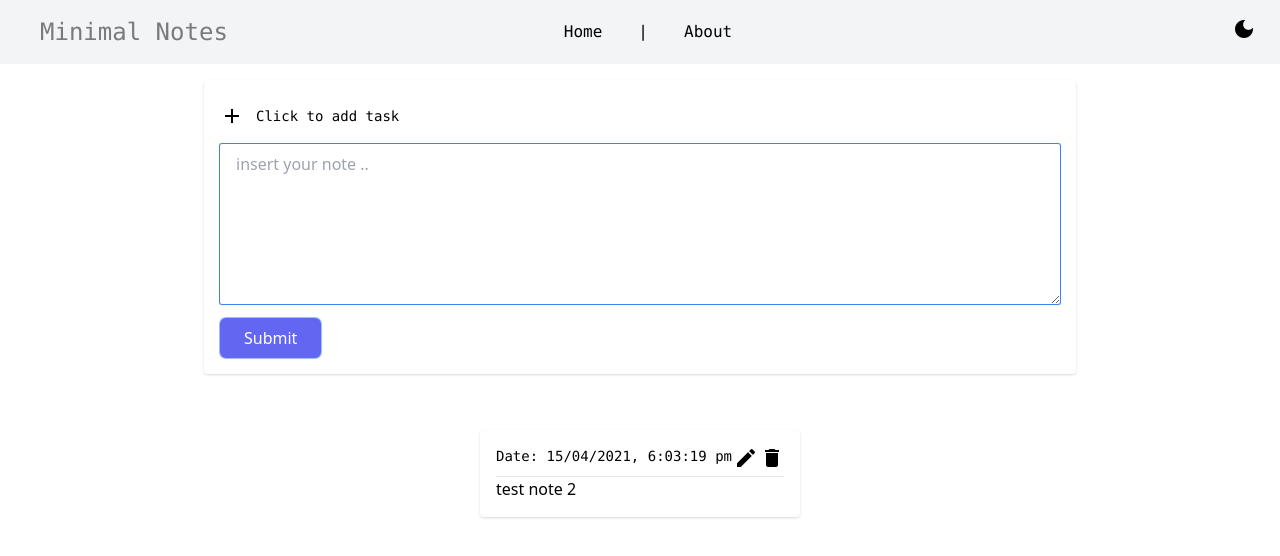
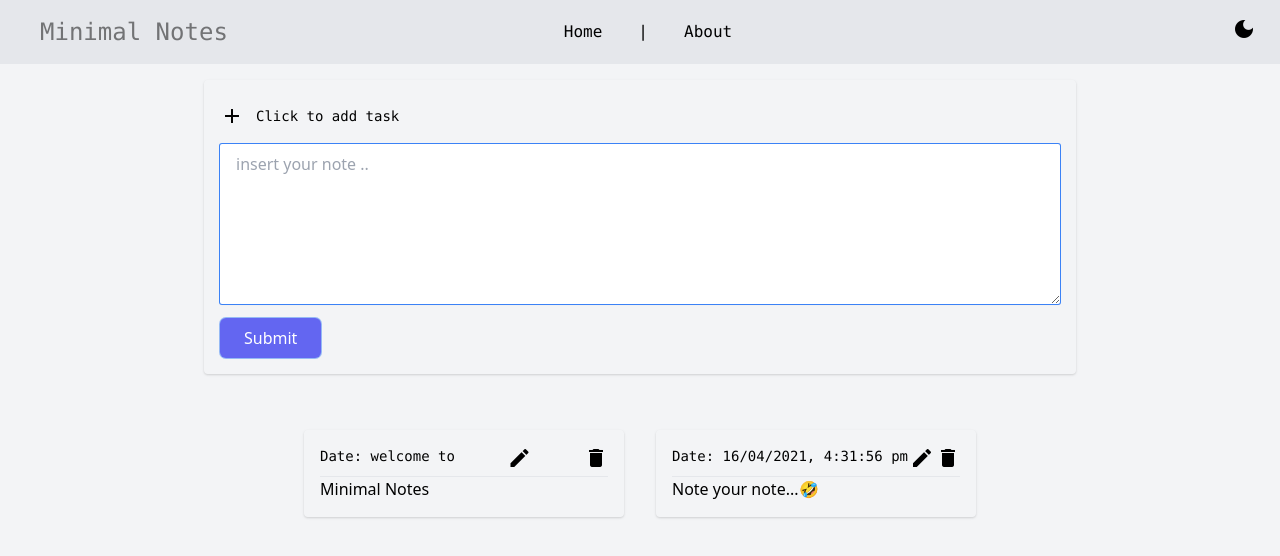
Before and after one commit to jakkapongqcue/INT203_62130500014_Groupwork_SPA, a Vue app: page / in a window 1280 px wide. Shown: the top 556 px of the page. Built offline with nearby package versions, Linux system fonts and the light colour scheme; data requests are answered from the project's data file.

Commit message:
62130500014[Edit] delete mehtods (use axios), About.vue

```diff
--- a/db.json
+++ b/db.json
@@ -1,9 +1,14 @@
 {
   "NoteBooks": [
     {
-      "note": "test note 2",
-      "datetime": "15/04/2021, 6:03:19 pm",
-      "id": 1
+      "note": "Minimal Notes",
+      "datetime": "welcome to",
+      "id": 26
+    },
+    {
+      "note": "Note your note...🤣",
+      "datetime": "16/04/2021, 4:31:56 pm",
+      "id": 27
     }
   ]
 }
--- a/package.json
+++ b/package.json
@@ -11,6 +11,7 @@
     "dependencies": {
         "@tailwindcss/postcss7-compat": "^2.0.2",
         "autoprefixer": "^9",
+        "axios": "^0.21.1",
         "core-js": "^3.6.5",
         "postcss": "^7",
         "tailwindcss": "npm:@tailwindcss/postcss7-compat@^2.0.2",
--- a/src/assets/tailwind.css
+++ b/src/assets/tailwind.css
@@ -3,7 +3,7 @@
  @tailwind utilities;
 
  .navbar {
-     @apply flex justify-center items-center fixed w-full space-x-4 p-4 top-0 h-16 px-4 font-mono bg-gray-100 dark:bg-gray-800 dark:text-white transition-colors duration-700 ease-out
+     @apply flex justify-center items-center fixed w-full space-x-4 p-4 top-0 h-16 px-4 font-mono bg-gray-200 dark:bg-gray-800 dark:text-white transition-colors duration-700 ease-out
  }
 
  .light-dark-btn {
@@ -19,7 +19,7 @@
  }
 
  .bg-darkteme {
-     @apply dark:bg-gray-900 dark:text-gray-300 bg-white transition-colors duration-700 ease-out
+     @apply dark:bg-gray-900 dark:text-gray-300 bg-gray-100 transition-colors duration-700 ease-out
  }
 
  .textArea{
--- a/src/views/About.vue
+++ b/src/views/About.vue
@@ -2,13 +2,23 @@
   <div class="container mx-auto">
     <div class="grid grid-cols-1 md:grid-cols-2 h-screen">
       <div class="max-h-96 md:h-screen">
-        <img
-          class="w-screen h-screen object-cover object-top"
-          src="https://images.pexels.com/photos/270373/pexels-photo-270373.jpeg?auto=compress&cs=tinysrgb&dpr=2&h=650&w=940"
-          alt=""
-        />
+        <div class="w-full h-screen object-cover object-top overflow-auto bg-cover" style="background-image: url(https://images.pexels.com/photos/270373/pexels-photo-270373.jpeg?auto=compress&cs=tinysrgb&dpr=2&h=650&w=940)">
+            <div class="flex flex-wrap mt-20 ">
+              <div class="container p-4 max-w-xs shadow rounded m-4 bg-gray-100 dark:bg-gray-800 dark:text-gray-200"
+                v-for="notes in dataNote" :key="notes.datetime" >
+                  <div class="flex p-0 border-b">
+                      <span class="font-mono text-sm">Date: {{ notes.datetime }}</span>
+                  </div>
+                  <ul>
+                      <li>
+                      <span>{{ notes.note }}</span>
+                      </li>
+                  </ul>
+              </div>
+            </div>
+        </div>
       </div>
-      <div class="flex bg-white dark:bg-gray-900 p-10">
+      <div class="flex bg-gray-100 dark:bg-gray-900 p-10 hidden md:inline-flex">
         <div class="mb-auto mt-auto max-w-lg">
           <h1 class="text-3xl uppercase">{{name}}</h1>
           <p class="font-semibold mb-5">KMUTT, SIT</p>
@@ -21,25 +31,37 @@
       </div>
     </div>
   </div>
-
 </template>
 
 <script>
-
+const axios = require("axios");
 
 export default {
   data() {
     return {
-      name:"Jakkapong Praditthanachot",
+      name: "Jakkapong Praditthanachot",
+      dataNote: [],
+      url: "http://localhost:5000/NoteBooks",
     };
   },
   methods: {
     opne() {
       if (confirm("open github.com/jakkapongqcue")) {
-        window.open("https://github.com/jakkapongqcue/INT203_62130500014_Groupwork_SPA")
+        window.open(
+          "https://github.com/jakkapongqcue/INT203_62130500014_Groupwork_SPA"
+        );
       } else {
         close;
       }
+    },
+    fetchData() {
+      axios.get(this.url).then((response) => {
+        this.dataNote = response.data;
+        console.log(this.dataNote);
+        return response.data;
+      }).catch((error) => {
+        console.log(error)
+      })
     },
   },
   computed: {
@@ -48,5 +70,8 @@ export default {
       return t.toLocaleString("en-GB", { hour12: true });
     },
   },
+  created() {
+    this.fetchData();
+  },
 };
 </script>
--- a/src/views/Note.vue
+++ b/src/views/Note.vue
@@ -35,6 +35,7 @@
 
 <script>
 import AddCard from "@/components/AddCard.vue";
+const axios = require("axios");
 
 export default {
   components: {
@@ -130,17 +131,28 @@ export default {
       }
     },
 
-    async deleteData(deleteid) {
-      try {
-        await fetch(`${this.url}/${deleteid}`, {
-          method: "DELETE",
-        });
+    //  deleteData(deleteid) {
+    //   try {
+    //     await fetch(`${this.url}/${deleteid}`, {
+    //       method: "DELETE",
+    //     });
+    //     this.NoteBooks = this.NoteBooks.filter(
+    //       (suvrey) => suvrey.id !== deleteid
+    //     );
+    //   } catch (error) {
+    //     console.log(`Could not save! ${error}`);
+    //   }
+    // },
+
+    deleteData(id){
+      axios.delete(this.url + '/' + id).then((response) => {
+        return response.data
+      }).catch((error) => {
+        console.log(error)
+      }).then(() => {
         this.NoteBooks = this.NoteBooks.filter(
-          (suvrey) => suvrey.id !== deleteid
-        );
-      } catch (error) {
-        console.log(`Could not save! ${error}`);
-      }
+        (note) => note.id !== id);
+      })
     },
 
     async addNewNote(newNote) {
```
Also changed, not shown: 1 other file (tests, documents, lock files or other folders).
